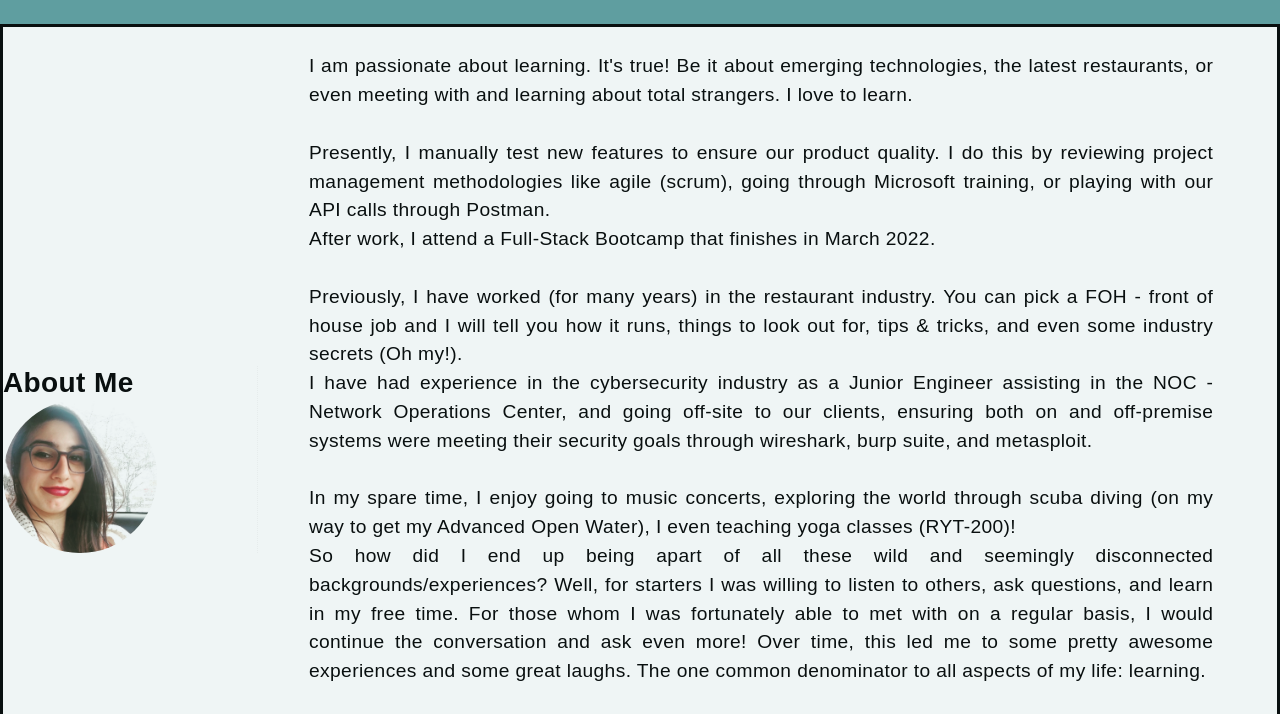
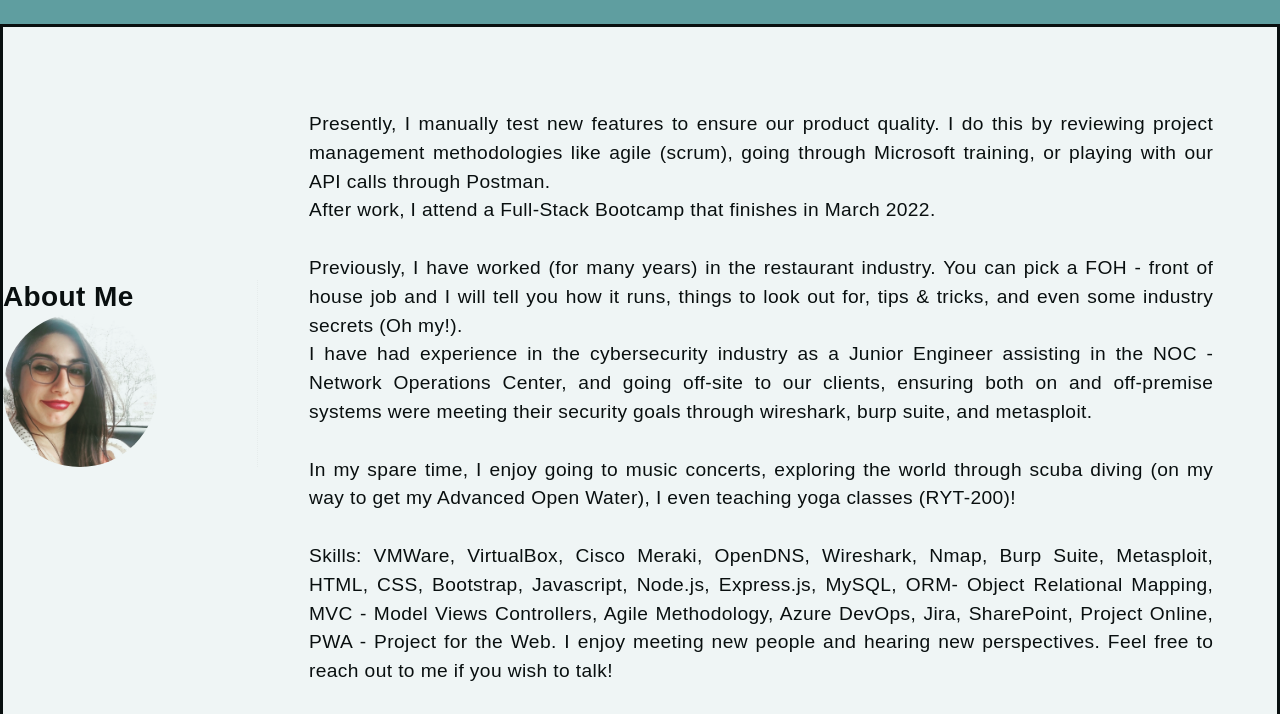
Before and after one commit to cpastorelli/myProfile, a plain HTML site: page index.html in a window 1280 px wide. Shown: the part 86-800 px from the top of the page. Drawn offline with nearby package versions, Linux system fonts and the light colour scheme.

Commit message:
changed about me text

```diff
--- a/index.html
+++ b/index.html
@@ -47,13 +47,11 @@
 
 
                 <p>
-                    I am passionate about learning. It's true! Be it about emerging technologies, the latest restaurants, or even meeting with and learning about total strangers. I love to learn.
                     <br /><br />Presently, I manually test new features to ensure our product quality. I do this by reviewing project management methodologies like agile (scrum), going through Microsoft training, or playing with our API calls through Postman.
                     <br />After work, I attend a Full-Stack Bootcamp that finishes in March 2022.
                     <br /><br />Previously, I have worked (for many years) in the restaurant industry. You can pick a FOH - front of house job and I will tell you how it runs, things to look out for, tips & tricks, and even some industry secrets (Oh my!).
                     <br />I have had experience in the cybersecurity industry as a Junior Engineer assisting in the NOC - Network Operations Center, and going off-site to our clients, ensuring both on and off-premise systems were meeting their security goals through wireshark, burp suite, and metasploit.
                     <br /><br />In my spare time, I enjoy going to music concerts, exploring the world through scuba diving (on my way to get my Advanced Open Water), I even teaching yoga classes (RYT-200)!
-                    <br />So how did I end up being apart of all these wild and seemingly disconnected backgrounds/experiences? Well, for starters I was willing to listen to others, ask questions, and learn in my free time. For those whom I was fortunately able to met with on a regular basis, I would continue the conversation and ask even more! Over time, this led me to some pretty awesome experiences and some great laughs. The one common denominator to all aspects of my life: learning.
                     <br /><br />Skills: VMWare, VirtualBox, Cisco Meraki, OpenDNS, Wireshark, Nmap, Burp Suite, Metasploit, HTML, CSS, Bootstrap, Javascript, Node.js, Express.js, MySQL, ORM- Object Relational Mapping, MVC - Model Views Controllers, Agile Methodology, Azure DevOps, Jira, SharePoint, Project Online, PWA - Project for the Web.
 
 I enjoy meeting new people and hearing new perspectives. Feel free to reach out to me if you wish to talk!
```
